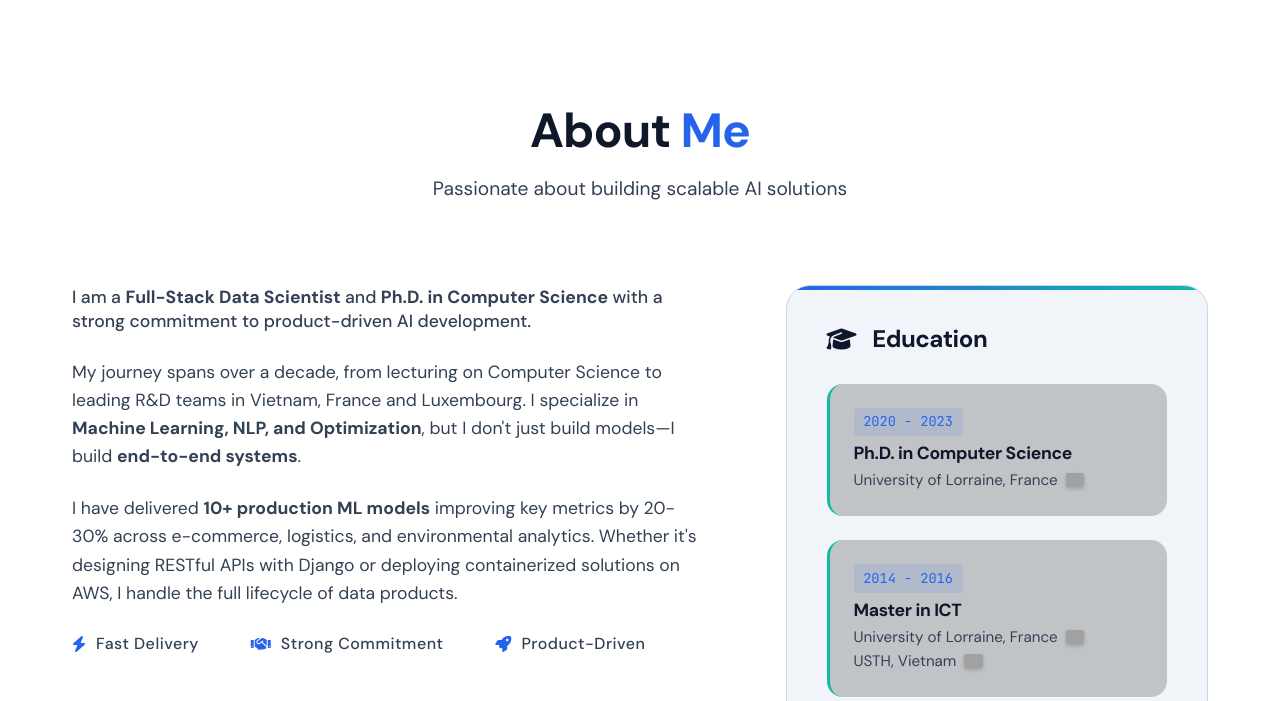
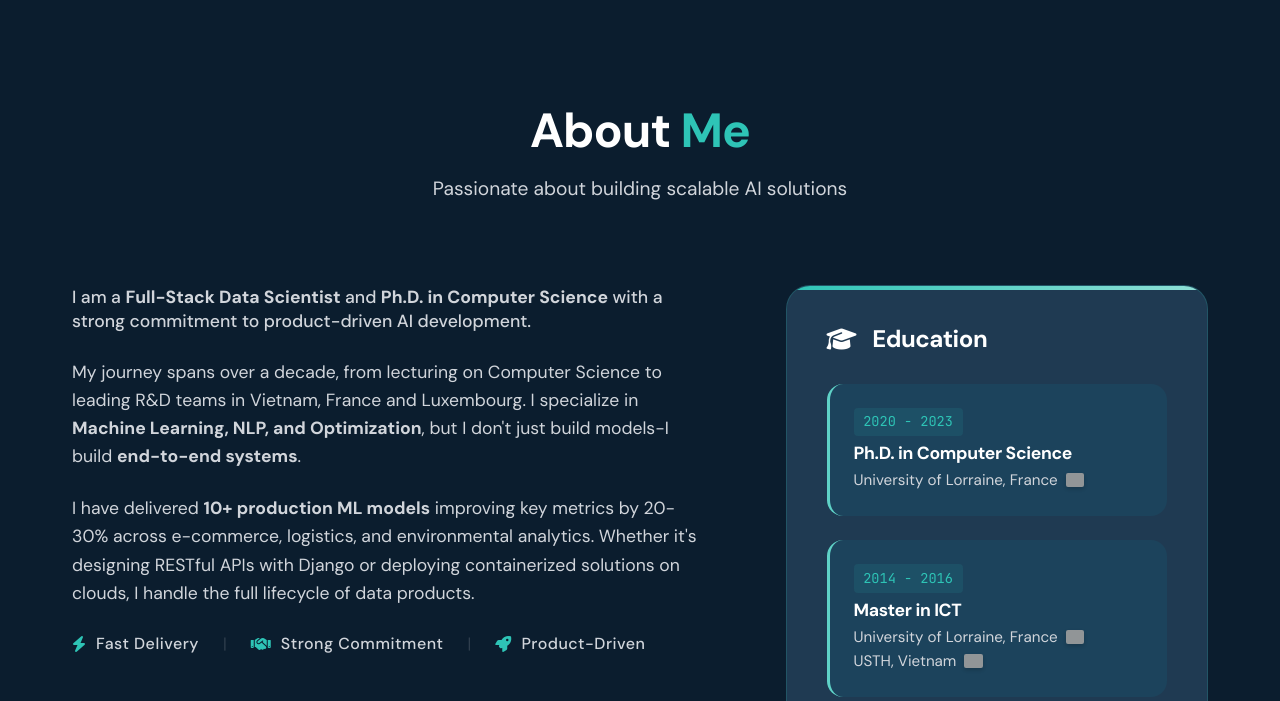
Before and after one commit to danielphamvt/cv, a plain HTML site: page index.html in a window 1280 px wide. Shown: the part 823-1524 px from the top of the page. Drawn offline with nearby package versions, Linux system fonts and the light colour scheme; some packages are replaced by stand-ins of ours; grey boxes are pictures that could not be loaded; a script that the page names is missing.

Commit message:
feat: Update theme toggle to default to dark, and remove unused CSS styles.

```diff
--- a/css/main.css
+++ b/css/main.css
@@ -1,10 +1,7 @@
 @import url('variables.css');
 
 /* Modern Variables & Reset */
-:root {
-    /* Fonts managed in variables.css */
-    /* Transitions managed in variables.css */
-}
+/* Modern Variables & Reset */
 
 *,
 *::before,
@@ -341,20 +338,7 @@ h5 {
     align-items: center;
 }
 
-.cursor {
-    display: inline-block;
-    width: 3px;
-    height: 1em;
-    background-color: var(--accent-primary);
-    animation: blink 1s infinite;
-    margin-left: 8px;
-}
 
-@keyframes blink {
-    50% {
-        opacity: 0;
-    }
-}
 
 .hero-desc {
     font-size: 1.25rem;
@@ -387,7 +371,7 @@ h5 {
     background: var(--accent-gradient);
     border-radius: 50px;
     transition: transform 0.1s;
-    box-shadow: 0px 6px 0px 0px var(--blue-600),
+    box-shadow: 0px 6px 0px 0px var(--cyan-600),
         /* Slightly reduced depth */
         0px 15px 20px rgba(0, 0, 0, 0.4),
         inset 0px 1px 0px rgba(255, 255, 255, 0.3);
@@ -402,14 +386,14 @@ h5 {
 
 .btn-3d:hover {
     transform: translateY(-2px);
-    box-shadow: 0px 8px 0px 0px var(--blue-600),
+    box-shadow: 0px 8px 0px 0px var(--cyan-600),
         0px 20px 30px rgba(0, 0, 0, 0.5),
         inset 0px 1px 0px rgba(255, 255, 255, 0.3);
 }
 
 .btn-3d:active {
     transform: translateY(4px);
-    box-shadow: 0px 2px 0px 0px var(--blue-600),
+    box-shadow: 0px 2px 0px 0px var(--cyan-600),
         0px 5px 10px rgba(0, 0, 0, 0.4),
         inset 0px 1px 0px rgba(255, 255, 255, 0.3);
 }
@@ -512,7 +496,8 @@ h5 {
 }
 
 .floating-card i {
-    color: var(--accent-primary); /* Replaced gradient with solid color for better contrast */
+    color: var(--accent-primary);
+    /* Replaced gradient with solid color for better contrast */
     font-size: 1.5rem;
 }
 
@@ -745,7 +730,7 @@ h5 {
 
 .edu-card-mini {
     padding: 1.5rem;
-    background: rgba(0, 0, 0, 0.2);
+    background: rgba(8, 145, 178, 0.1);
     border-radius: 16px;
     border-left: 3px solid var(--accent-secondary);
     transition: var(--transition);
@@ -912,7 +897,8 @@ h5 {
     position: relative;
     transition: var(--transition);
     backdrop-filter: blur(10px);
-    box-shadow: var(--shadow-sm); /* Added shadow for better visibility in light mode */
+    box-shadow: var(--shadow-sm);
+    /* Added shadow for better visibility in light mode */
 }
 
 .timeline-content:hover {
@@ -1358,7 +1344,8 @@ h5 {
     left: 20px;
     font-size: 0.75rem;
     font-family: var(--font-code);
-    color: var(--bg-primary); /* Hidden by default (same as bg) */
+    color: var(--bg-primary);
+    /* Hidden by default (same as bg) */
     /* Hidden by default (same as bg) */
     transition: all 0.4s ease;
     cursor: help;
--- a/css/variables.css
+++ b/css/variables.css
@@ -1,36 +1,48 @@
 :root {
-    /* Core Palette - Slate (Neutral) */
-    --slate-50: #f8fafc;
-    --slate-100: #f1f5f9;
-    --slate-200: #e2e8f0;
-    --slate-300: #cbd5e1;
-    --slate-400: #94a3b8;
-    --slate-500: #64748b;
-    --slate-600: #475569;
-    --slate-700: #334155;
-    --slate-800: #1e293b;
-    --slate-900: #0f172a;
-    --slate-950: #020617;
+    /* Core Palette - Deep Digital Navy (High Contrast) */
+    --navy-50: #f0f4f8;
+    --navy-100: #d9e2ec;
+    --navy-200: #bcccdc;
+    --navy-300: #9fb3c8;
+    --navy-400: #829ab1;
+    --navy-500: #627d98;
+    --navy-600: #486581;
+    --navy-700: #334e68;
+    --navy-800: #1f3a52;
+    /* Darker */
+    --navy-900: #0b1d2e;
+    /* Deep Navy (Darker than 0x102A43 for contrast) */
+    --navy-950: #050e17;
+    /* Almost Black */
 
-    /* Core Palette - Blue (Primary) */
-    --blue-500: #3b82f6;
-    --blue-600: #2563eb;
-    --blue-700: #1d4ed8;
+    /* Core Palette - Digital Cyan (Tech/Trust) */
+    --cyan-300: #90E0D6;
+    --cyan-400: #5FD2C7;
+    --cyan-500: #2EC4B6;
+    /* Base - Digital Blue */
+    --cyan-600: #259D92;
+    --cyan-700: #1C766D;
 
-    /* Core Palette - Teal/Sky (Accent) */
-    --teal-400: #2dd4bf;
-    --teal-500: #14b8a6;
-    --sky-500: #0ea5e9;
-    --sky-600: #0284c7;
+    /* Core Palette - Neutral Gray */
+    --gray-50: #f9fafb;
+    --gray-100: #f3f4f6;
+    --gray-200: #e5e7eb;
+    --gray-300: #d1d5db;
+    --gray-400: #9ca3af;
+    --gray-500: #6b7280;
+    --gray-600: #4b5563;
+    --gray-700: #374151;
+    --gray-800: #1f2937;
+    --gray-900: #111827;
 
-    /* High Contrast Neutrals */
+    /* High Contrast */
     --neutral-white: #ffffff;
     --neutral-black: #000000;
 
-    /* RGB Values for Opacity helpers */
-    --blue-500-rgb: 59, 130, 246;
-    --blue-600-rgb: 37, 99, 235;
-    --teal-500-rgb: 20, 184, 166;
+    /* RGB Helpers */
+    --cyan-500-rgb: 46, 196, 182;
+    --cyan-600-rgb: 37, 157, 146;
+    --navy-900-rgb: 11, 29, 46;
 
     /* Transitions */
     --transition: all 0.4s cubic-bezier(0.175, 0.885, 0.32, 1.275);
@@ -41,85 +53,85 @@
     --font-code: 'JetBrains Mono', 'Courier New', monospace;
 }
 
-/* Dark Mode (Default) */
+/* Dark Mode (Default) - High Contrast Digital Emerald */
 html {
-    --bg-primary: var(--slate-900);
-    --bg-secondary: var(--slate-800);
-    --bg-tertiary: var(--slate-950);
-    --bg-glass: rgba(15, 23, 42, 0.85); /* Increased opacity for better contrast */
-    --bg-card: rgba(30, 41, 59, 0.7);
-    --bg-card-hover: rgba(30, 41, 59, 0.95);
-    --bg-floating-card: rgba(15, 23, 42, 0.95);
+    --bg-primary: var(--navy-900);
+    --bg-secondary: var(--navy-800);
+    --bg-tertiary: var(--navy-950);
+    --bg-glass: rgba(11, 29, 46, 0.9);
+    /* Higher opacity for contrast */
+    --bg-card: rgba(31, 58, 82, 0.7);
+    --bg-card-hover: rgba(31, 58, 82, 0.95);
+    --bg-floating-card: rgba(11, 29, 46, 0.95);
 
-    --text-primary: var(--slate-50); /* Increased contrast from slate-100 */
-    --text-secondary: var(--slate-300); /* Increased contrast from slate-400 */
-    --text-muted: var(--slate-400);
-    --text-accent: var(--teal-400);
+    --text-primary: var(--neutral-white);
+    --text-secondary: var(--gray-300);
+    /* Lighter gray for better contrast on dark navy */
+    --text-muted: var(--navy-300);
+    --text-accent: var(--cyan-400);
+    /* Brighter Cyan for contrast against dark bg */
 
-    --border-color: rgba(255, 255, 255, 0.12);
-    --border-hover: var(--blue-500);
+    --border-color: rgba(46, 196, 182, 0.2);
+    /* Cyan tint border */
+    --border-hover: var(--cyan-500);
 
-    /* Professional Gradient: Blue -> Teal */
-    --accent-primary: var(--blue-500);
-    --accent-secondary: var(--teal-400);
-    --accent-gradient: linear-gradient(135deg, var(--blue-500) 0%, var(--teal-400) 100%);
-    --accent-glow: 0 0 25px rgba(59, 130, 246, 0.4);
+    /* Gradient: Cyan -> Light Cyan */
+    --accent-primary: var(--cyan-500);
+    --accent-secondary: var(--cyan-400);
+    --accent-gradient: linear-gradient(135deg, var(--cyan-500) 0%, var(--cyan-300) 100%);
+    --accent-glow: 0 0 30px rgba(46, 196, 182, 0.35);
 
-    /* Dynamic RGB for RGBA use */
-    --accent-rgb: var(--blue-500-rgb);
+    --accent-rgb: var(--cyan-500-rgb);
 
-    --shadow-sm: 0 2px 4px rgba(0, 0, 0, 0.4);
-    --shadow-lg: 0 20px 50px -12px rgba(0, 0, 0, 0.8);
-    --shadow-3d: 0 10px 30px -10px rgba(59, 130, 246, 0.25);
+    --shadow-sm: 0 2px 4px rgba(0, 0, 0, 0.5);
+    --shadow-lg: 0 20px 50px -12px rgba(0, 0, 0, 0.9);
+    --shadow-3d: 0 10px 30px -10px rgba(46, 196, 182, 0.2);
 
     /* Status Colors */
-    --status-success: #10b981;
-    --status-success-rgb: 16, 185, 129;
+    --status-success: var(--cyan-500);
+    --status-success-rgb: 46, 196, 182;
 
-    /* Blob colors - Deep Blue/Teal theme */
-    --blob-1: rgba(59, 130, 246, 0.6);
-    --blob-2: rgba(20, 184, 166, 0.5);
-    --blob-3: rgba(14, 165, 233, 0.5);
+    /* Blob colors */
+    --blob-1: rgba(46, 196, 182, 0.2);
+    --blob-2: rgba(11, 29, 46, 0.6);
+    --blob-3: rgba(95, 210, 199, 0.15);
 }
 
-/* Light Mode Override - High Contrast Professional */
+/* Light Mode Override */
 html[data-theme="light"] {
     --bg-primary: var(--neutral-white);
-    --bg-secondary: var(--slate-100); /* Darker for better contrast vs white */
-    --bg-tertiary: var(--slate-200);
-    /* Reduced glass effect for better readability */
+    --bg-secondary: var(--navy-50);
+    --bg-tertiary: var(--navy-100);
     --bg-glass: rgba(255, 255, 255, 0.95);
     --bg-card: var(--neutral-white);
-    --bg-card-hover: var(--slate-100);
+    --bg-card-hover: var(--navy-50);
     --bg-floating-card: var(--neutral-white);
 
-    --text-primary: var(--slate-900);
-    --text-secondary: var(--slate-700); /* Much darker for contrast */
-    --text-muted: var(--slate-600);
-    --text-accent: var(--blue-700); /* Darker blue for white bg */
+    --text-primary: var(--navy-900);
+    --text-secondary: var(--navy-700);
+    /* Darker for contrast */
+    --text-muted: var(--navy-500);
+    --text-accent: var(--cyan-600);
+    /* Darker Cyan for contrast on light bg */
 
-    --border-color: var(--slate-300); /* Darker border for visibility */
-    --border-hover: var(--blue-600);
+    --border-color: var(--navy-200);
+    --border-hover: var(--cyan-600);
 
-    /* Light Mode Gradient: Deep Blue -> Teal */
-    --accent-primary: var(--blue-600);
-    --accent-secondary: var(--teal-500);
-    --accent-gradient: linear-gradient(135deg, var(--blue-600) 0%, var(--teal-500) 100%);
-    --accent-glow: 0 0 15px rgba(37, 99, 235, 0.15);
+    --accent-primary: var(--cyan-600);
+    --accent-secondary: var(--cyan-500);
+    --accent-gradient: linear-gradient(135deg, var(--cyan-600) 0%, var(--cyan-500) 100%);
+    --accent-glow: 0 0 15px rgba(37, 157, 146, 0.15);
 
-    /* Dynamic RGB for RGBA use */
-    --accent-rgb: var(--blue-600-rgb);
+    --accent-rgb: var(--cyan-600-rgb);
 
     --shadow-sm: 0 1px 2px rgba(0, 0, 0, 0.05);
-    --shadow-lg: 0 10px 30px -5px rgba(0, 0, 0, 0.1);
-    --shadow-3d: 0 4px 12px rgba(37, 99, 235, 0.1);
+    --shadow-lg: 0 10px 30px -5px rgba(11, 29, 46, 0.1);
+    --shadow-3d: 0 4px 12px rgba(37, 157, 146, 0.1);
 
-    /* Status Colors */
-    --status-success: #059669;
-    --status-success-rgb: 5, 150, 105;
+    --status-success: var(--cyan-600);
+    --status-success-rgb: 37, 157, 146;
 
-    /* Blob colors - Very subtle or hidden for clean professional look */
-    --blob-1: rgba(59, 130, 246, 0.08);
-    --blob-2: rgba(20, 184, 166, 0.08);
-    --blob-3: rgba(14, 165, 233, 0.08);
+    --blob-1: rgba(46, 196, 182, 0.1);
+    --blob-2: rgba(11, 29, 46, 0.05);
+    --blob-3: rgba(95, 210, 199, 0.1);
 }
--- a/index.html
+++ b/index.html
@@ -87,7 +87,7 @@
                 </div>
                 <h1 class="hero-title">Van Tuan <span class="text-gradient">PHAM</span></h1>
                 <h2 class="hero-subtitle">
-                    <span id="typing-text"></span><span class="cursor">|</span>
+                    <span id="typing-text"></span>
                 </h2>
                 <p class="hero-desc">
                     I transform complex business challenges into scalable ML solutions. With <strong>10+ years</strong>
@@ -153,12 +153,12 @@
                         My journey spans over a decade, from lecturing on Computer Science to leading R&D teams in
                         Vietnam, France and Luxembourg. I specialize in <strong>Machine Learning, NLP, and
                             Optimization</strong>,
-                        but I don't just build models—I build <strong>end-to-end systems</strong>.
+                        but I don't just build models-I build <strong>end-to-end systems</strong>.
                     </p>
                     <p>
                         I have delivered <strong>10+ production ML models</strong> improving key metrics by 20-30%
                         across e-commerce, logistics, and environmental analytics. Whether it's designing RESTful APIs
-                        with Django or deploying containerized solutions on AWS, I handle the full lifecycle of data
+                        with Django or deploying containerized solutions on clouds, I handle the full lifecycle of data
                         products.
                     </p>
 
@@ -320,8 +320,8 @@
                             </li>
                             <li><strong>Full-Stack Web Deployment:</strong> Delivered commercial-grade map based, highly
                                 interactive dashboards (Django/FastAPI/MongoDB/MapboxGL) with secure APIs, currently
-                                adopted by public organizations across <strong>Philippines, Indonesia, Brazil, and
-                                    France</strong>.
+                                adopted by public organizations across <strong>Philippines, Indonesia and
+                                    Brazil</strong>.
                             </li>
                             <li><strong>Climate Score platform:</strong> Played a key technical role in developing a
                                 climate risk assessment system, applying advanced statistical methods to process
@@ -466,6 +466,24 @@
             </div>
 
             <div class="projects-grid">
+                <!-- Project: Global Climate Risk System -->
+                <div class="project-card" data-aos="zoom-in" data-aos-delay="100">
+                    <div class="project-content">
+                        <div class="project-icon"><i class="fas fa-globe-americas"></i></div>
+                        <h3 class="project-title">Global Climate Risk System</h3>
+                        <p class="project-desc">
+                            Comprehensive global climate risk assessment platform processing multi-terabyte
+                            environmental datasets.
+                        </p>
+                        <div class="project-tech">
+                            <span>QGIS</span>
+                            <span>NetCDF</span>
+                            <span>Python</span>
+                            <span>Airflow</span>
+                        </div>
+                    </div>
+                </div>
+
                 <!-- Project: Advanced Precipitation System -->
                 <div class="project-card" data-aos="zoom-in">
                     <div class="project-content">
@@ -484,23 +502,6 @@
                     </div>
                 </div>
 
-                <!-- Project: Global Climate Risk System -->
-                <div class="project-card" data-aos="zoom-in" data-aos-delay="100">
-                    <div class="project-content">
-                        <div class="project-icon"><i class="fas fa-globe-americas"></i></div>
-                        <h3 class="project-title">Global Climate Risk System</h3>
-                        <p class="project-desc">
-                            Comprehensive global climate risk assessment platform processing multi-terabyte
-                            environmental datasets.
-                        </p>
-                        <div class="project-tech">
-                            <span>PostGIS</span>
-                            <span>NetCDF</span>
-                            <span>Django</span>
-                            <span>Airflow</span>
-                        </div>
-                    </div>
-                </div>
                 <!-- Project 1: DCASOLVERS -->
                 <div class="project-card" data-aos="zoom-in">
                     <div class="project-content">
@@ -822,7 +823,7 @@
 
     <footer class="footer">
         <div class="container">
-            <p>&copy; 2025 Van Tuan PHAM. Built with <i class="fas fa-heart text-accent"></i>.</p>
+            <p>&copy; 2025 Van Tuan PHAM.</p>
         </div>
         <div class="visitor-counter" id="visitor-counter">
             <i class="fas fa-eye"></i>
--- a/js/index.js
+++ b/js/index.js
@@ -87,11 +87,8 @@ document.addEventListener('DOMContentLoaded', () => {
     // Initial Load
     if (savedTheme) {
         setTheme(savedTheme);
-    } else if (!systemPrefersDark) {
-        // If system prefers light, set light
-        setTheme('light');
     } else {
-        // Default to dark
+        // Default to dark regardless of system preference
         setTheme('dark');
     }
 
```
Also changed, not shown: plan.md (added, +206 -0 lines).
